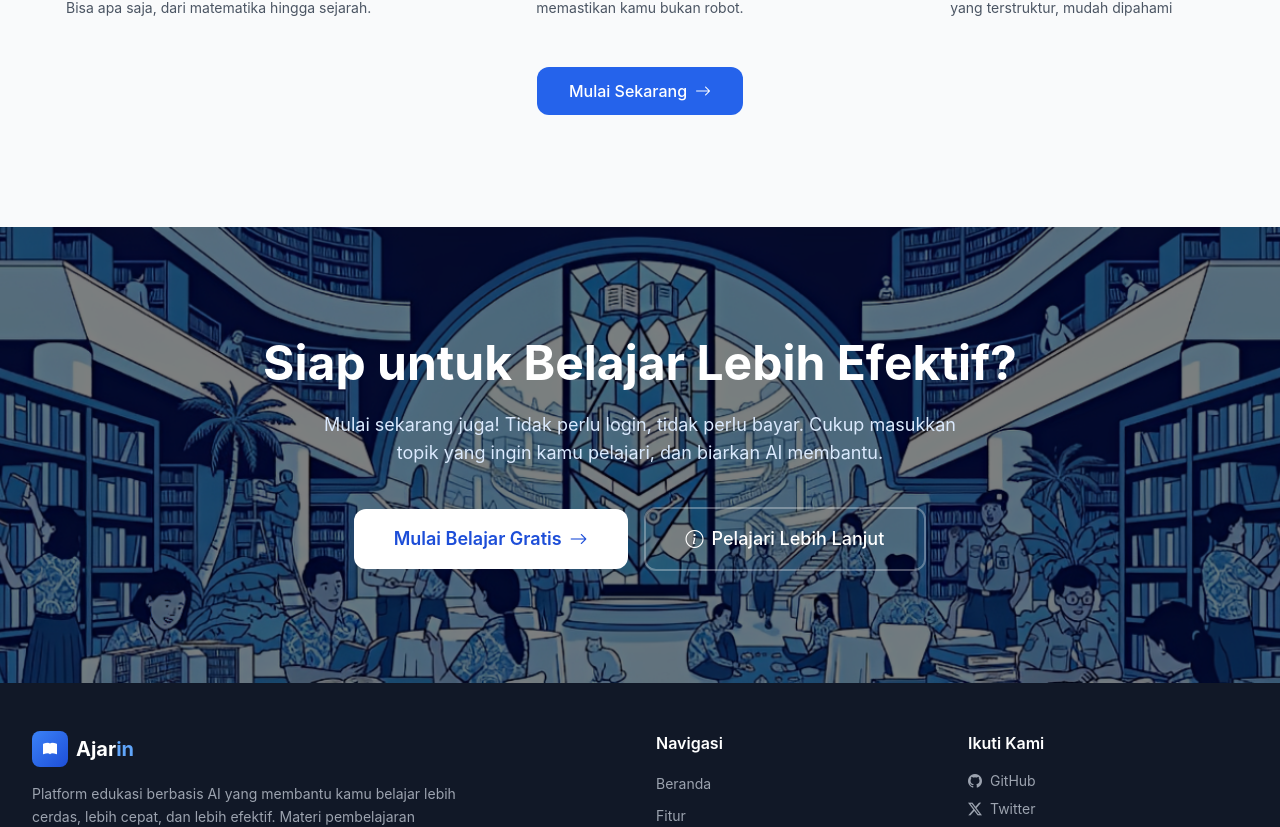
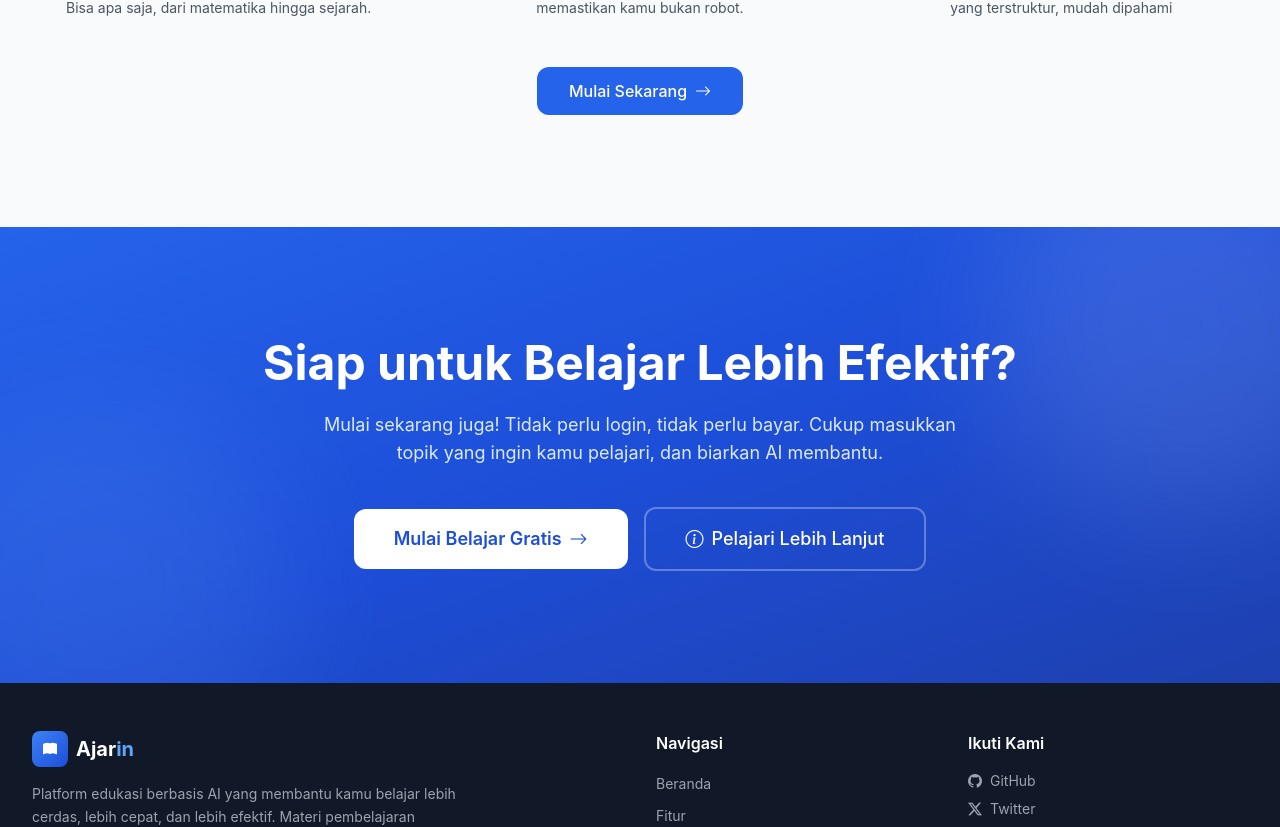
Before and after one commit to SiloKusuma/Ajarin, a Next.js app: page / in a window 1280 px wide. Shown: the part 2096-2923 px from the top of the page. Built offline with nearby package versions, Linux system fonts and the light colour scheme.

Commit message:
refactor: replace CTA background image with blue gradient

```diff
--- a/components/CTA.js
+++ b/components/CTA.js
@@ -2,12 +2,11 @@ import Link from 'next/link'
 
 export default function CTA() {
   return (
-    <section className="py-20 md:py-28 relative overflow-hidden bg-gray-900">
-      <div
-        className="absolute inset-0 bg-cover bg-center bg-no-repeat"
-        style={{ backgroundImage: "url('/bannercta.png')" }}
-      />
-      <div className="absolute inset-0 bg-black/50" />
+    <section className="py-20 md:py-28 relative overflow-hidden bg-gradient-to-br from-primary-600 via-primary-700 to-blue-800">
+      <div className="absolute inset-0 opacity-10">
+        <div className="absolute -top-24 -right-24 w-96 h-96 bg-white rounded-full blur-3xl" />
+        <div className="absolute -bottom-24 -left-24 w-96 h-96 bg-blue-300 rounded-full blur-3xl" />
+      </div>
 
       <div className="relative max-w-4xl mx-auto px-4 sm:px-6 lg:px-8 text-center">
         <h2 className="text-3xl sm:text-4xl md:text-5xl font-bold text-white mb-6 fade-in">
@@ -20,7 +19,7 @@ export default function CTA() {
         <div className="flex flex-col sm:flex-row items-center justify-center gap-4 fade-in stagger-2">
           <Link
             href="/home"
-            className="bg-white text-primary-700 font-semibold py-4 px-10 rounded-xl text-lg transition-colors duration-200 inline-flex items-center gap-2"
+            className="bg-white text-primary-700 font-semibold py-4 px-10 rounded-xl text-lg transition-colors duration-200 inline-flex items-center gap-2 hover:bg-primary-50"
           >
             Mulai Belajar Gratis
             <i className="bi bi-arrow-right"></i>
```
